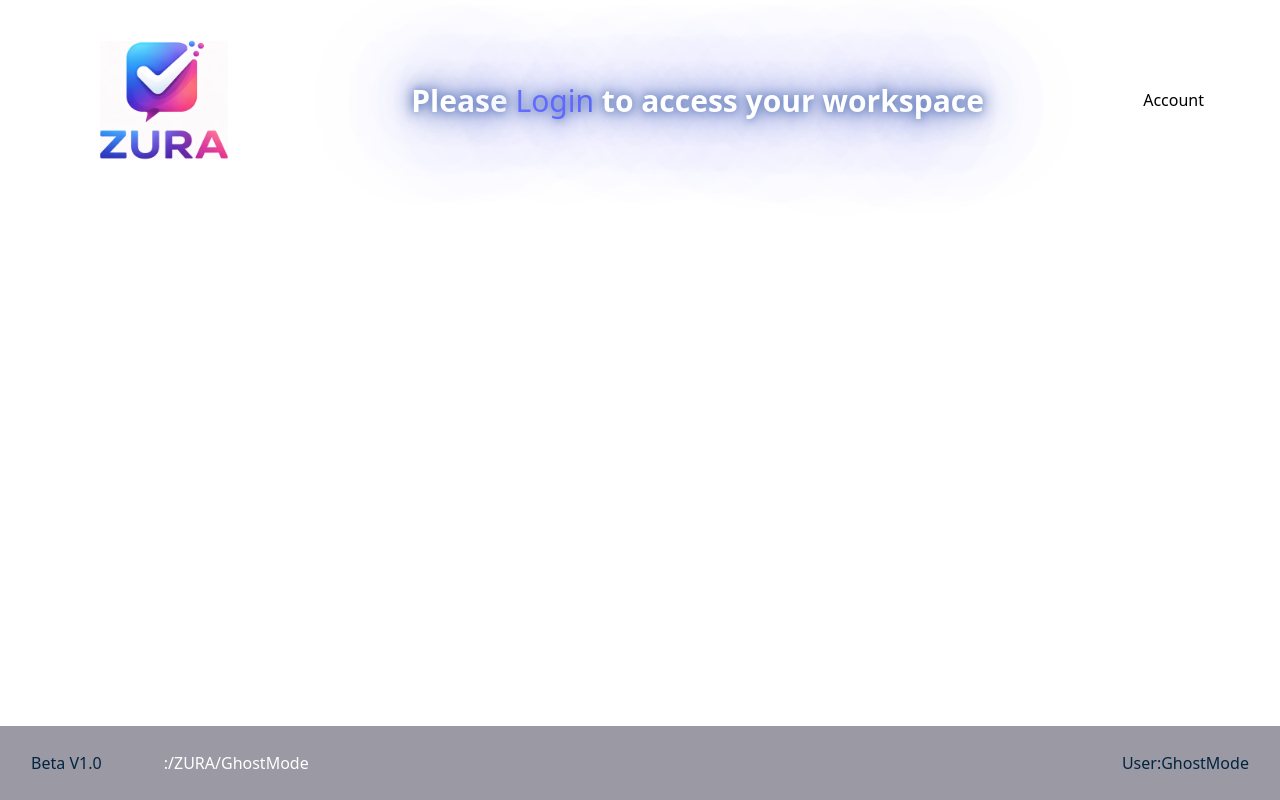
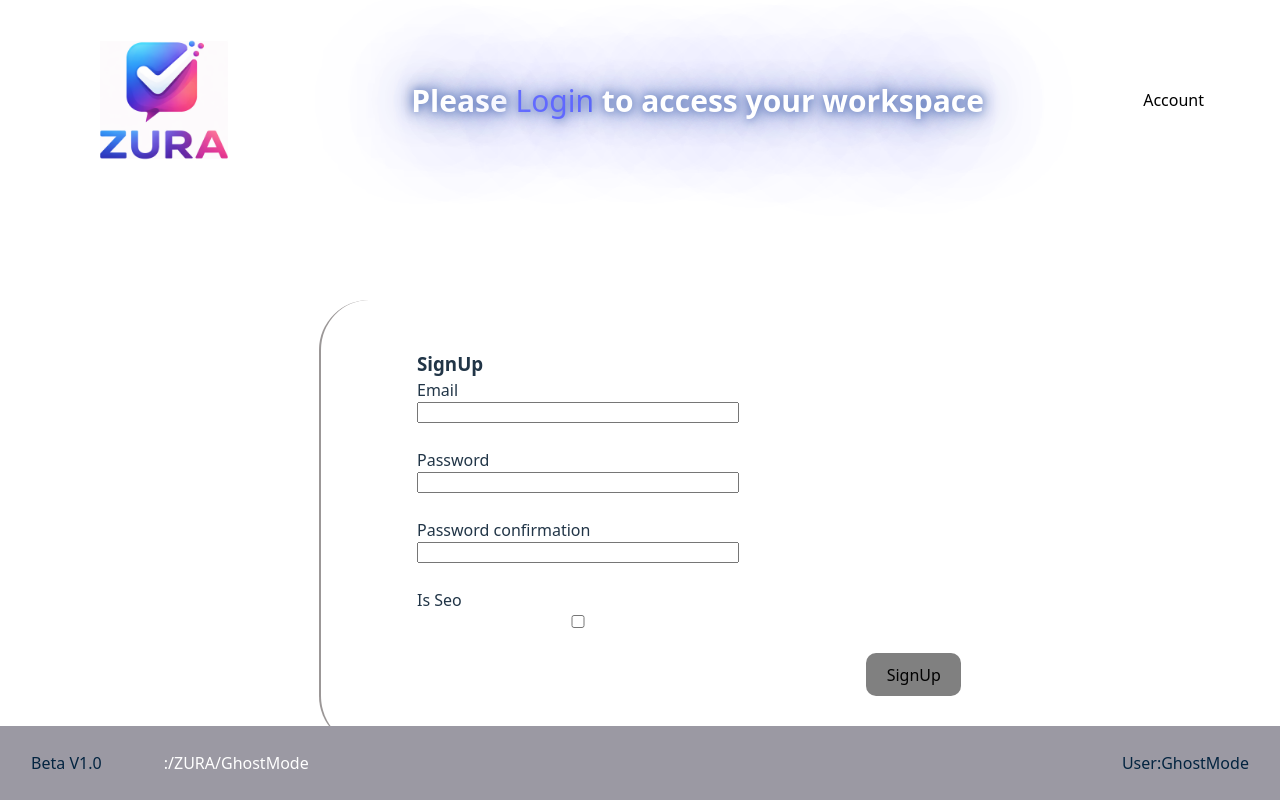
Before and after one commit to SPAWNKID19XX/ZURA, a React (Vite) app in the folder client/: page /signup in a window 1280 px wide. Built offline with nearby package versions, Linux system fonts and the light colour scheme.

Commit message:
[ADD] signup visual form

```diff
--- a/client/src/App.tsx
+++ b/client/src/App.tsx
@@ -3,7 +3,7 @@ import { Route, Routes } from 'react-router-dom'
 import { NavBar } from "./components/nav-bar/nav-bar"
 import { Footer } from "./components/footer/footer"
 import { LoginPage } from './pages/login-page/LoginPage'
-
+import { SignupPage } from './pages/signup-page/SignupPage'
 function App() {
   return (
     <>
@@ -11,6 +11,7 @@ function App() {
       <Routes>
         <Route path="/" element={<div>Главная страница Zura</div>} />
         <Route path="/login" element={<LoginPage />} />
+        <Route path="/signup" element={<SignupPage />} />
       </Routes>
       <Footer />
     </>
--- /dev/null
+++ b/client/src/components/signup-form/SignupForm.module.css
@@ -0,0 +1,27 @@
+.form_title{
+    width: 70%;
+    margin: 0 auto;
+}
+
+form p {
+    width: 70%;
+    margin:  0  auto ;
+}
+
+form input {
+    width: 70%;
+    margin-bottom: 25px;
+}
+
+.form_paragraf{
+    display: flex;
+    flex-direction: column;
+
+}
+
+form button {
+    margin-left: auto;
+    display: flex;
+    background-color: gray;
+    border-radius: 10px;
+}
--- /dev/null
+++ b/client/src/components/signup-form/SignupForm.tsx
@@ -0,0 +1,37 @@
+import  styles  from "./SignupForm.module.css";
+
+
+interface Employee {
+    email: string,
+    password1: string,
+    password2: string,
+}
+
+export function SignupForm() {
+    return (
+        <>
+            <form className={styles.form} action="">
+                <h3 className={styles.form_title}>SignUp</h3>
+                    <p className={styles.form_paragraf}>
+                        <label htmlFor="email">Email</label>
+                        <input id="email" type="text" />
+                    </p>
+                    <p className={styles.form_paragraf}>
+                        <label htmlFor="password1">Password</label>
+                        <input id="password1" type="password" />
+                    </p>
+                    <p className={styles.form_paragraf}>
+                        <label htmlFor="password2">Password confirmation</label>
+                        <input id="password2" type="password" />
+                    </p>
+                    <p className={styles.form_paragraf}>
+                        <label htmlFor="isSeo">Is Seo</label>
+                        <input id="isSeo" type="checkbox" />
+                    </p>
+
+                    <button type="submit">SignUp</button>
+
+            </form>
+        </>
+    );
+}
--- /dev/null
+++ b/client/src/pages/signup-page/SignupPage.module.css
@@ -0,0 +1,7 @@
+.form_container{
+    border-left: 2px solid rgb(155, 151, 151);
+    width: 50%;
+    margin: 100px auto ;
+    padding: 50px 0;
+    border-radius: 50px;
+}
--- /dev/null
+++ b/client/src/pages/signup-page/SignupPage.tsx
@@ -0,0 +1,11 @@
+import { SignupForm } from "../../components/signup-form/SignupForm"
+import styles from "./SignupPage.module.css"
+
+
+export function SignupPage() {
+    return (
+        <div className={styles.form_container}>
+            <SignupForm />
+        </div>
+    );
+}
```
